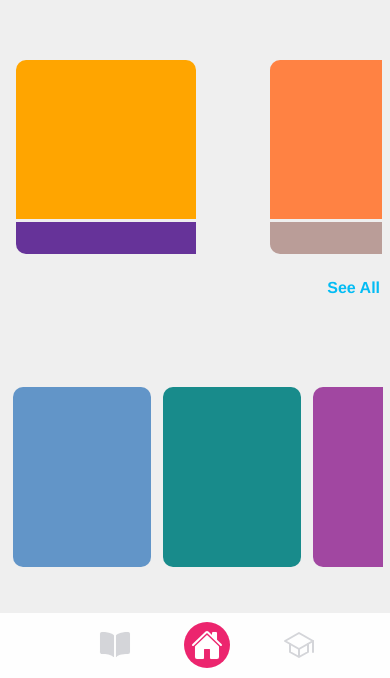
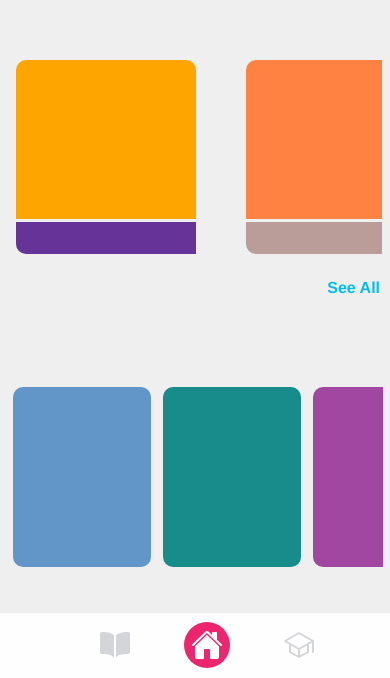
Before and after one commit to atsakymai/atsakymai.github.io, a plain HTML site: page index.html in a window 390 px wide. Shown: the part 166-844 px from the top of the page. Drawn offline with nearby package versions, Linux system fonts and the light colour scheme.

Commit message:
Update style.css

```diff
--- a/style.css
+++ b/style.css
@@ -207,7 +207,7 @@
         background: transparent;
         bottom: 45%;
         align-items: center;
-        grid-template-columns: repeat(3, 234px);
+        grid-template-columns: repeat(3, 210px);
         overflow-x: scroll;
         scrollbar-color: red transparent;
         scrollbar-width: 50px;
```
